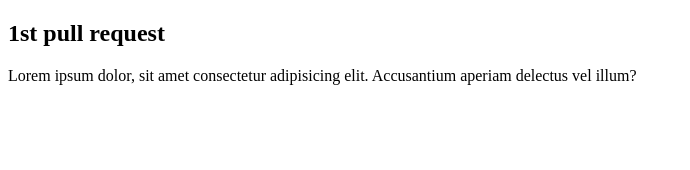
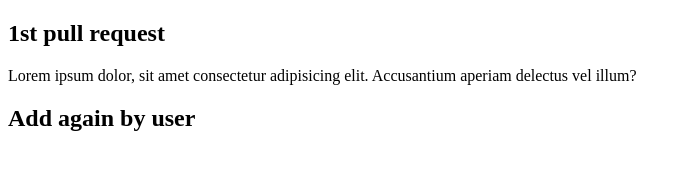
Before and after one commit to Repon-Hasan/new-branch, a plain HTML site: page index.html in a window 1280 px wide. Shown: the whole page, without its empty margins (0-690 px from the left). Drawn offline with Linux system fonts and the light colour scheme.

Commit message:
Add again Data

```diff
--- a/index.html
+++ b/index.html
@@ -8,5 +8,6 @@
 <body>
     <h2>1st pull request</h2>
     <p>Lorem ipsum dolor, sit amet consectetur adipisicing elit. Accusantium aperiam delectus vel illum?</p>
+    <h2>Add again by user</h2>
 </body>
 </html>
```
